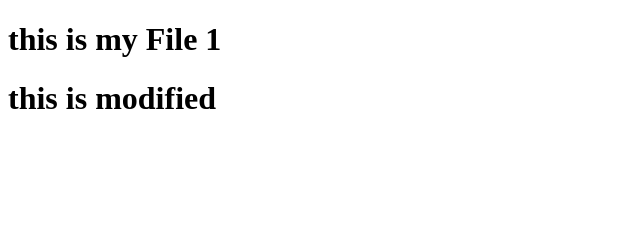
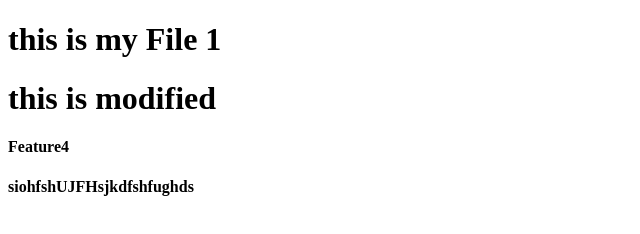
Before and after one commit to VaibhavJadhav21/RadRamRepo1, a plain HTML site: page file1.html in a window 1280 px wide. Shown: the whole page, without its empty margins (0-640 px from the left). Drawn offline with Linux system fonts and the light colour scheme.

Commit message:
added some new info in file1

```diff
--- a/file1.html
+++ b/file1.html
@@ -9,5 +9,7 @@
 <body>
     <h1> this is my File 1</h1>
     <h1> this is modified </h1>
+    <h4>Feature4</h4>
+<h4>siohfshUJFHsjkdfshfughds</h4>
 </body>
 </html>
```
